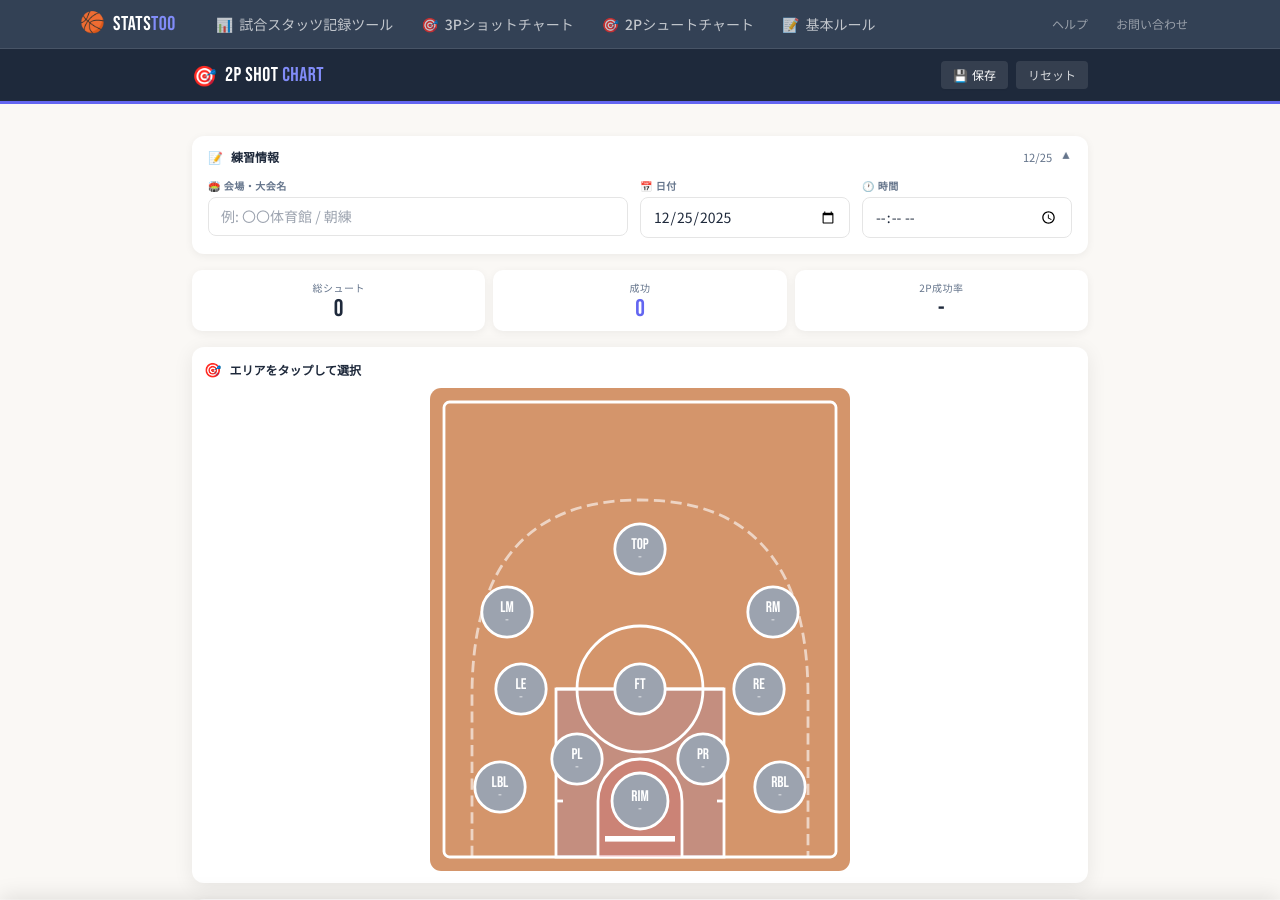
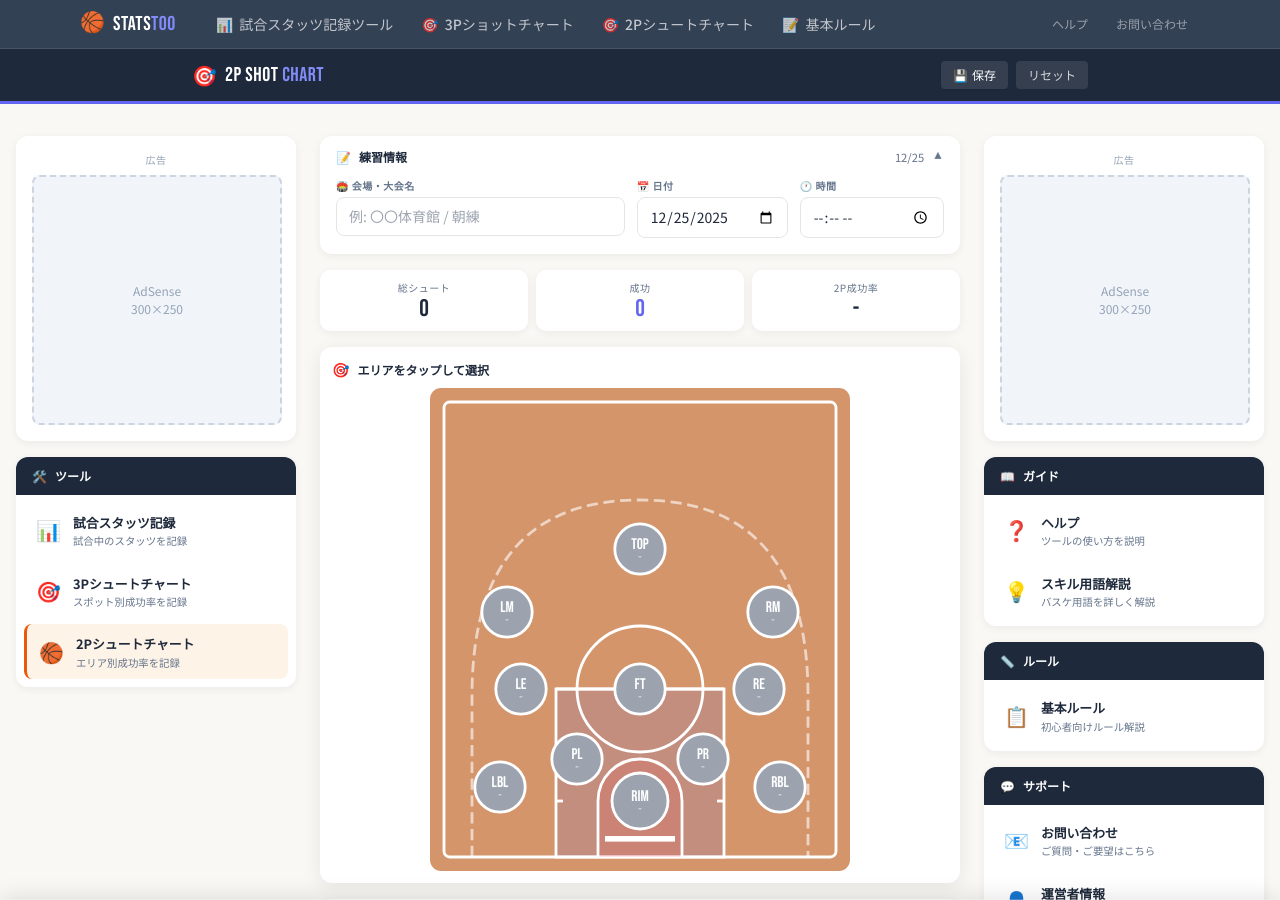
Before and after one commit to BSK-Ryo/statstoo, a Jekyll site: the page built from tools/2point-shot-chart/index.html, in a window 1280 px wide and 900 px high. Built offline with Jekyll 4.4.1, drawn with Linux system fonts in a browser that asks for light colours; nearby versions of some CDN libraries.

Commit message:
Update index.html

```diff
--- a/tools/2point-shot-chart/index.html
+++ b/tools/2point-shot-chart/index.html
@@ -260,7 +260,12 @@ description: 2Pシュートのエリア別成功率を記録・分析。ゴー
     </div>
 </header>
 
-<div class="max-w-4xl mx-auto w-full pt-4 space-y-4">
+<div class="page-wrapper">
+    {% include sidebar-left.html %}
+
+    <!-- Main Content -->
+    <main class="main-content">
+        <div class="space-y-4">
 
     <div class="game-info open" id="game-info-section">
         <div class="game-info-header" onclick="app.toggleGameInfo()">
@@ -401,6 +406,10 @@ description: 2Pシュートのエリア別成功率を記録・分析。ゴー
     </article>
 
     <div class="bottom-spacer"></div>
+        </div>
+    </main>
+
+    {% include sidebar-right.html %}
 </div>
 
 <div class="fixed-controller" id="fixed-controller">
```
